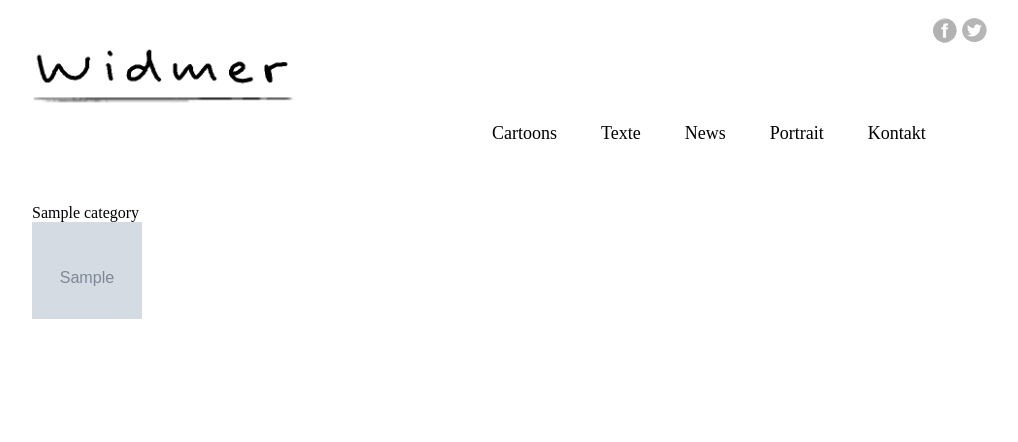
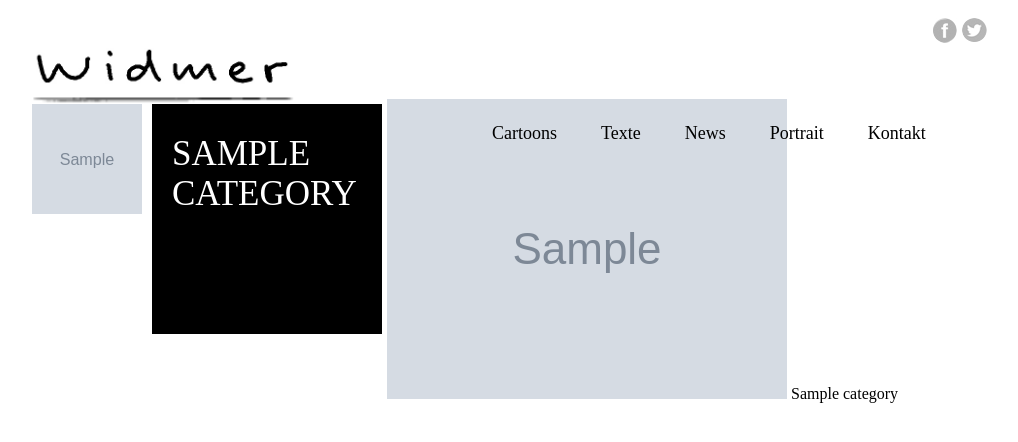
Before and after one commit to diellordielli/samueljordich, a Django app: page / in a window 1280 px wide. Shown: the top 442 px of the page, without its empty margins (133-1151 px from the left). Run offline with Django 3.2, Linux system fonts and the light colour scheme; tables that the repository leaves empty hold one stand-in row (values such as "Sample post"); grey boxes marked "Sample" are stand-in pictures; some libraries are stand-ins or nearby versions.

Commit message:
resize and relayout

```diff
--- a/ruediwidmerch/static/css/style.css
+++ b/ruediwidmerch/static/css/style.css
@@ -63,6 +63,7 @@
     width: 190px;
     margin: 5px;
     float: left;
+    background-color: #DADBDC;
 }
 
 .item.image1-1, .item.image1-2, .item.image1-3, .item.image1-4, .item.image1-1 img, .item.image1-2 img, .item.image1-3 img, .item.image1-4 img {
@@ -93,9 +94,29 @@
   height: 470px;
 }
 
+
+.item.category {
+  padding-top: 30px;
+  padding-left: 20px;
+  width: 210px;
+  height: 200px;
+  font-size: 35px;
+  text-transform: uppercase;
+  color: #FFF;
+  background-color: #000;
+}
+
+.item.portrait {
+  width: 430px;
+  height: 430px;
+  background-color: #DADBDC;
+}
+
 .corner-stamp {
-  position: relative;
   float: right;
+  margin-top: 100px;
+  width: 430px;
+  height: 430px;
 }
 
 .archivecontainer {
@@ -268,10 +289,38 @@
   border-top: 1px dashed black;
   height: 1px;
   color: black;
-  background: transparent
+  background: transparent;
 }
 
-.portraitimg
+.portraittitle {
+  font-size: 35px;
+  font-weight: bold;
+  margin-left: 10px;
+  color: #FFF;
+}
+
+.portraittitle2 {
+  font-size: 35px;
+  font-weight: bold;
+  margin-left: 10px;
+  color: #000;
+}
+
+.portraitsubtitle {
+  padding-top: 10px;
+  padding-bottom: 10px;
+  font-size: 16px;
+  font-weight: bold;
+  margin-left: 10px;
+  color: #000;
+  display: none;
+}
+
+.portraitdesc {
+  margin-left: 10px;
+  display: none;
+  padding-bottom: 20px;
+}
 
 .isotope,
 .isotope .isotope-item {
@@ -298,3 +347,8 @@
        -o-transition-property:      -o-transform, opacity;
           transition-property:         transform, opacity;
 }
+
+.item.big {
+  width: 470px;
+  height: auto;
+}
--- a/ruediwidmerch/static/js/application.js
+++ b/ruediwidmerch/static/js/application.js
@@ -50,4 +50,5 @@ $(document).ready(function() {
         $('#akontakt a').css({'display':'inline'});
     });
 
+
 });
--- a/ruediwidmerch/static/js/isotope.js
+++ b/ruediwidmerch/static/js/isotope.js
@@ -1,14 +1,31 @@
 $(function(){
-    $('#container').isotope({
-        itemSelector : '.item',
-        masonry: {
-            columnWidth: 60,
-            cornerStampSelector: '.corner-stamp'
-        },
-        animationOptions: {
-            duration: 750,
-            easing: 'linear',
-            queue: false
-        }
-    });
+  var $container = $('#container');
+
+  $container.isotope({
+    itemSelector: '.item',
+    masonry: {
+      columnWidth: 60
+    }
+  })
+
+  var $container = $('#container');
+
+  $container.isotope({
+    itemSelector: '.item',
+    masonry: {
+      columnWidth: 60
+    }
+  })
+
+  $('.item').click(function(){
+    var $this = $(this),
+        tileStyle = $this.hasClass('big') ? { width: 50, height: 50} : { width: 170, height: 110};
+    $this.toggleClass('big');
+
+    $this.find('.portraitdesc').toggle();
+    $this.find('.portraitsubtitle').toggle();
+    $this.find('.portraittitle').toggleClass('portraittitle2');
+    $container.isotope( 'reLayout' )
+
+  });
 });
--- a/ruediwidmerch/templates/base.html
+++ b/ruediwidmerch/templates/base.html
@@ -3,6 +3,7 @@
 <head>
     <meta charset="utf-8" />
     <meta name="viewport" content="width=device-width, initial-scale=1, maximum-scale=1, user-scalable=no">
+    <link rel="stylesheet" type="text/css" href="{{ STATIC_URL }}css/jquery.fancybox.css">
     <link rel="stylesheet" type="text/css" href="{{ STATIC_URL }}css/style.css">
 </head>
 <body>
@@ -71,5 +72,17 @@
 <script src="{{ STATIC_URL }}js/jquery.isotope.min.js"></script>
 <script src="{{ STATIC_URL }}js/isotope.js"></script>
 <script src="{{ STATIC_URL }}js/application.js"></script>
+
+<!-- Add fancyBox -->
+<link rel="stylesheet" href="{{ STATIC_URL }}lib/jquery.fancybox.css?v=2.1.4" type="text/css" media="screen" />
+<script type="text/javascript" src="{{ STATIC_URL }}lib/jquery.fancybox.pack.js?v=2.1.4"></script>
+
+<!-- Optionally add helpers - button, thumbnail and/or media -->
+<link rel="stylesheet" href="{{ STATIC_URL }}lib/helpers/jquery.fancybox-buttons.css?v=1.0.5" type="text/css" media="screen" />
+<script type="text/javascript" src="{{ STATIC_URL }}lib/helpers/jquery.fancybox-buttons.js?v=1.0.5"></script>
+<script type="text/javascript" src="{{ STATIC_URL }}lib/helpers/jquery.fancybox-media.js?v=1.0.5"></script>
+
+<link rel="stylesheet" href="{{ STATIC_URL }}lib/helpers/jquery.fancybox-thumbs.css?v=1.0.7" type="text/css" media="screen" />
+<script type="text/javascript" src="{{ STATIC_URL }}lib/helpers/jquery.fancybox-thumbs.js?v=1.0.7"></script>
 </body>
 </html>
--- a/ruediwidmerch/templates/index.html
+++ b/ruediwidmerch/templates/index.html
@@ -3,12 +3,25 @@
     <div id="container">
         {% for cartoon in cartoons %}
             <div class="item image{{ cartoon.width }}-{{ cartoon.height }}">
-            {{ cartoon.category }}
                 {% if cartoon.image %}
                     <img src = "{{ cartoon.image.url }}">
                 {% endif %}
             </div>
-
+        {% endfor %}
+        {% for category in categories %}
+            <div class="item category">
+                {{ category.name }}
+            </div>
         {% endfor %}
     </div>
+    {% for category1 in categories %}
+        {% for cartoon in cartoons %}
+            <div class="ggg">
+                {% if cartoon.category == category1 %}
+                    <img src = "{{ cartoon.image.url }}">
+                    {{ cartoon.category }}
+                {% endif %}
+            </div>
+        {% endfor %}
+    {% endfor %}
 {% endblock %}
```
Also changed, not shown: ruediwidmerch/templates/portrait.html (+15 -4 lines).
